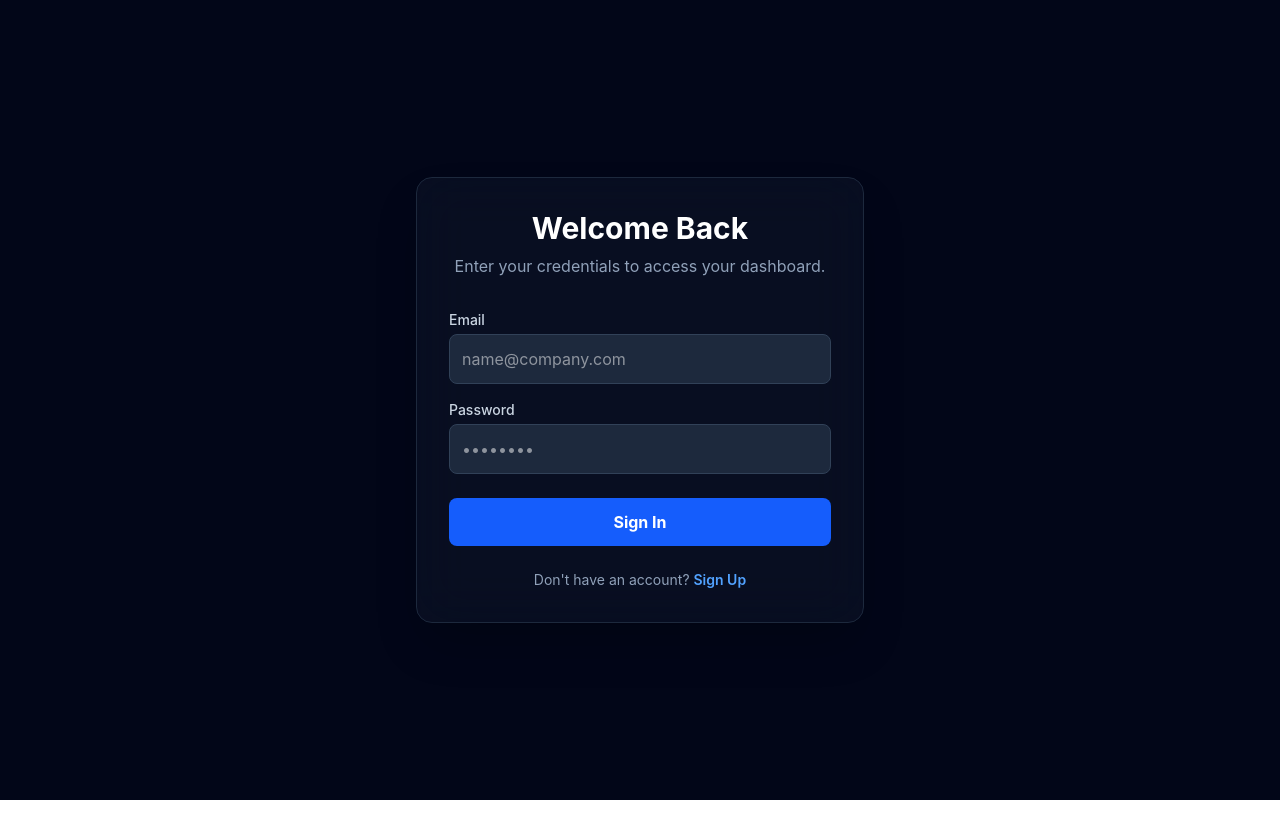
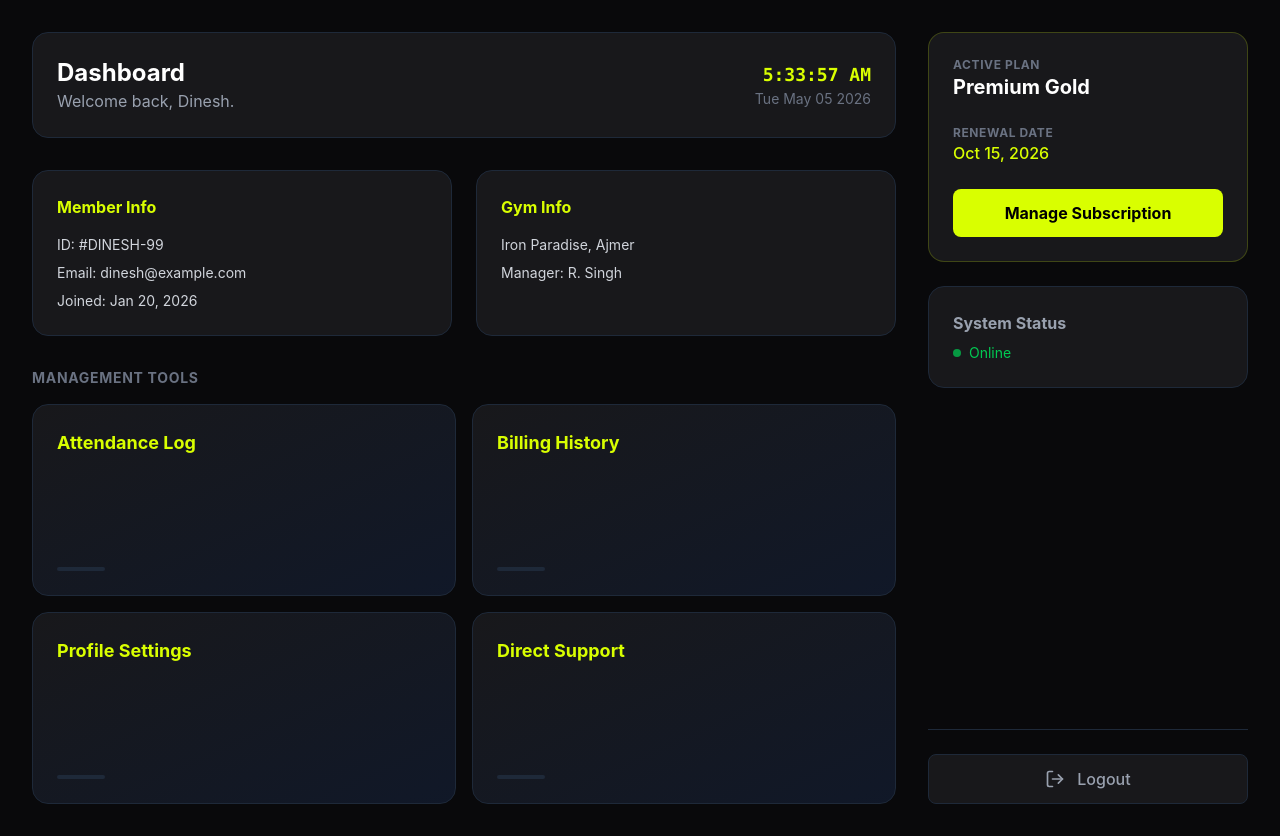
Before and after one commit to DeveloperDinesh24/fitpulse, a React (Vite) app: page /dashboard in a window 1280 px wide. Before the commit the page ends 800 px from the top, so only its background shows below. Built offline with nearby package versions, Linux system fonts and the light colour scheme.

Commit message:
feat: implement routing

```diff
--- a/src/App.tsx
+++ b/src/App.tsx
@@ -1,15 +1,34 @@
 import './App.css'
+
+import { BrowserRouter, Routes, Route, Navigate } from 'react-router-dom'
 import { AuthPage } from './pages/AuthPage'
-// import LandingPage from './pages/LandingPage'
+import { ProtectedRoute } from './components/ProtectedRoute'
+import LandingPage from './pages/LandingPage'
 import { MemberDashboard } from './pages/MemberDashboard'
+
+const isAuthenticated = true
 
 function App() {
   return (
-    <>
-      {/* <LandingPage /> */}
-      {/* <MemberDashboard /> */}
-      <AuthPage />
-    </>
+    <BrowserRouter>
+      <Routes>
+        <Route path='/' element={<LandingPage />} />
+
+        <Route path='/auth' element={<AuthPage />} />
+
+        <Route
+          path='/dashboard'
+          element={
+            <ProtectedRoute isAuthenticated={isAuthenticated}>
+              <MemberDashboard />
+            </ProtectedRoute>
+          }
+        />
+
+        {/* Redirect unknown routes to home */}
+        <Route path='*' element={<Navigate to='/' />} />
+      </Routes>
+    </BrowserRouter>
   )
 }
 
--- /dev/null
+++ b/src/components/ProtectedRoute.tsx
@@ -0,0 +1,18 @@
+import type { JSX } from 'react'
+import { Navigate } from 'react-router-dom'
+
+// For now, we just pass isAuthenticated as a prop.
+
+export const ProtectedRoute = ({
+  children,
+  isAuthenticated,
+}: {
+  children: JSX.Element
+  isAuthenticated: boolean
+}) => {
+  if (!isAuthenticated) {
+    // If not logged in, bounce them to the login page
+    return <Navigate to='/auth' replace />
+  }
+  return children
+}
```
